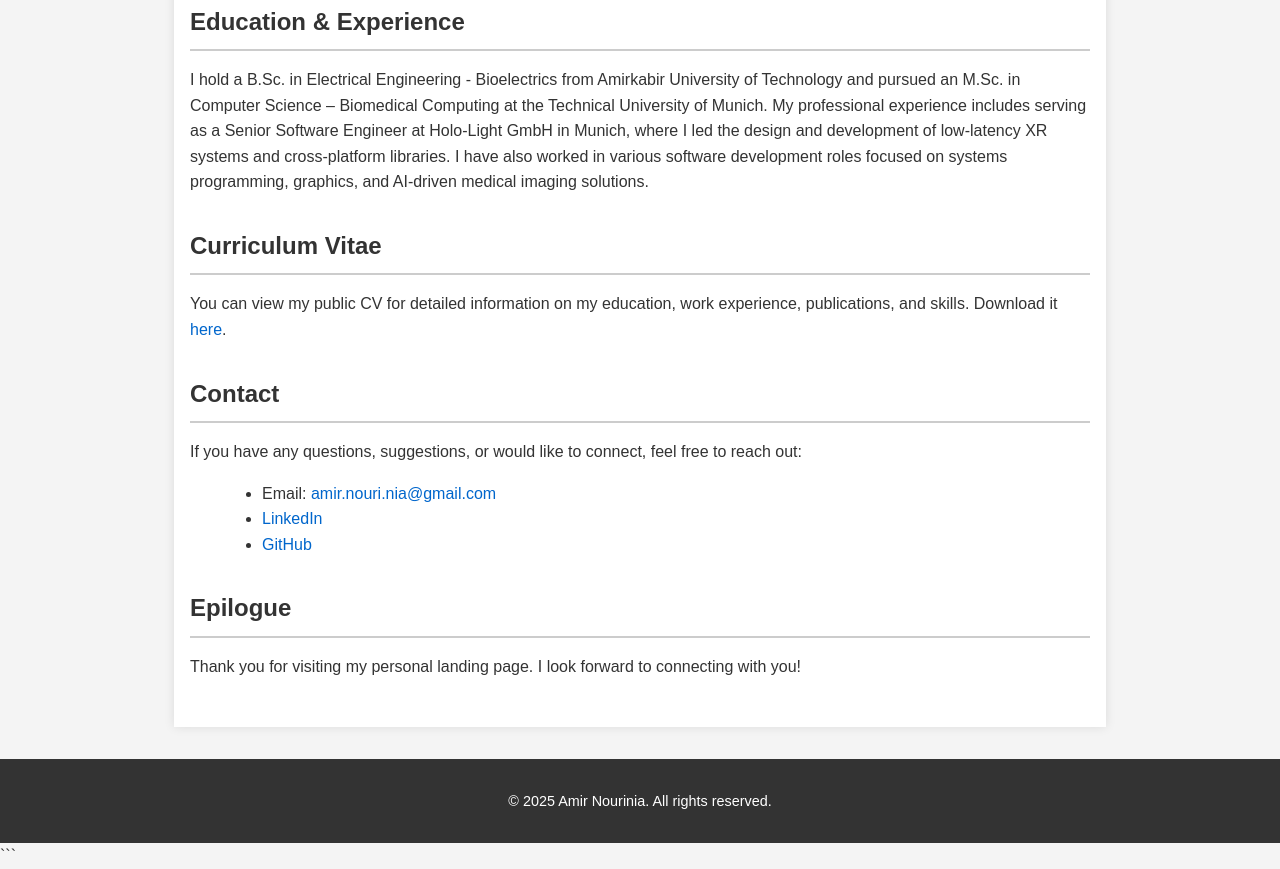
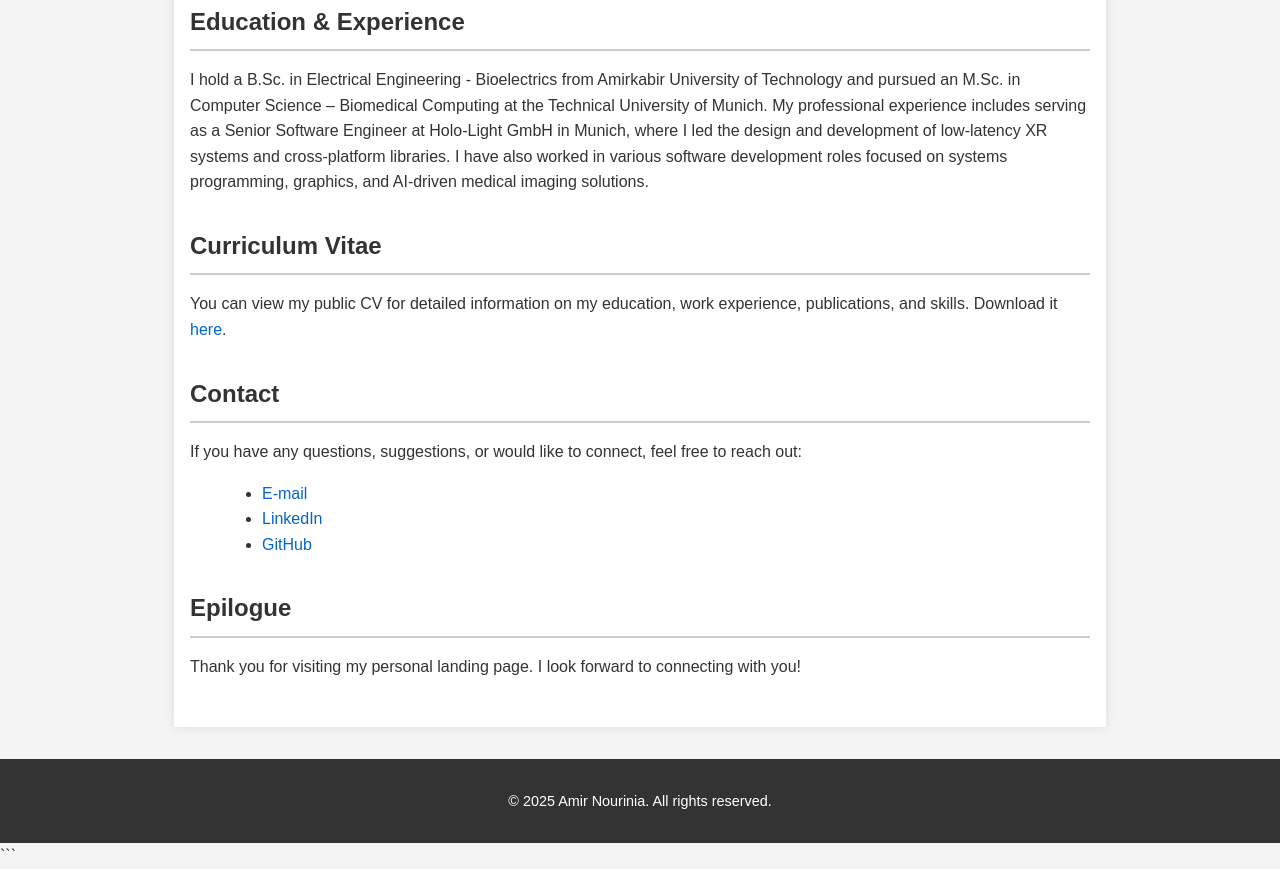
Before and after one commit to amirnn/amirnn.github.io, a plain HTML site: page index.html in a window 1280 px wide. Shown: the part 873-1742 px from the top of the page. Drawn offline with Linux system fonts and the light colour scheme.

Commit message:
update email

```diff
--- a/index.html
+++ b/index.html
@@ -60,7 +60,7 @@
       <h2>Contact</h2>
       <p>If you have any questions, suggestions, or would like to connect, feel free to reach out:</p>
       <ul>
-        <li>Email: <a href="mailto:amir[dot]nouri[dot]nia[at]gmail[dot]com">amir.nouri.nia@gmail.com</a></li>
+        <li><a href="mailto:amir[dot]nouri[dot]nia[at]gmail[dot]com">E-mail</a></li>
         <li><a href="https://www.linkedin.com/in/amirnn"> LinkedIn </a></li>
         <li><a href="https://github.com/amirnn">GitHub</a></li>
       </ul>
```
